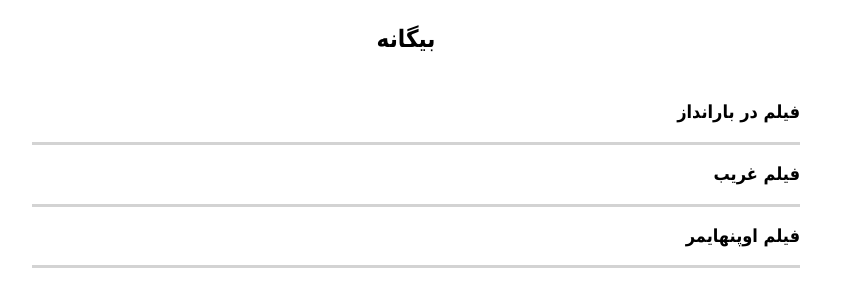
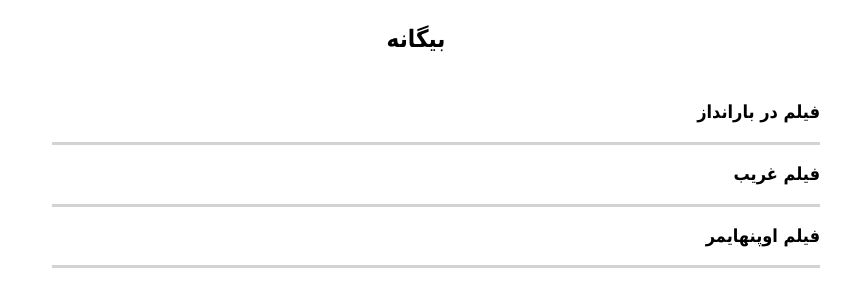
Before and after one commit to darkblog/darkblog.github.io, a Jekyll site: the page built from index.html, in a window 1280 px wide. Shown: the top 307 px of the page, without its empty margins (309-1160 px from the left). Built offline with Jekyll 4.4.1, drawn with Linux system fonts in a browser that asks for light colours.

Commit message:
Update index.html

```diff
--- a/_layouts/index.html
+++ b/_layouts/index.html
@@ -6,7 +6,7 @@
 <title>{% if page.title %}{{ page.title }}{% else %}{{ site.name }}{% endif %}</title>
 <meta name="description" content="{% if page.excerpt %}{{ page.excerpt | strip_html | strip_newlines | truncate: 160 }}{% else %}{{ site.description }}{% endif %}">
 <link rel="canonical" href="{{ page.url | replace:'index.html','' | prepend: site.baseurl | prepend: site.url }}">
-<style>body{font:100%/1.6 Tahoma}.container{margin:auto;padding:5px;max-width:768px}h1{font-size:x-large}h2{font-size:large}a{color:black;text-decoration:none}ul{margin-right:-20px;list-style:none}.post{padding-bottom:15px;border-bottom:solid lightgray}.center{display:block;margin:auto;text-align:center}</style>
+<style>body{font:100%/1.6 Tahoma}.container{margin:auto;padding:5px;max-width:768px}h1{font-size:x-large}h2{font-size:large}a{color:black;text-decoration:none}ul{display:block;margin:auto;list-style:none}.post{padding-bottom:15px;border-bottom:solid lightgray}.center{display:block;margin:auto;text-align:center}</style>
 </head>
 <body>
 <header class="center">
```
